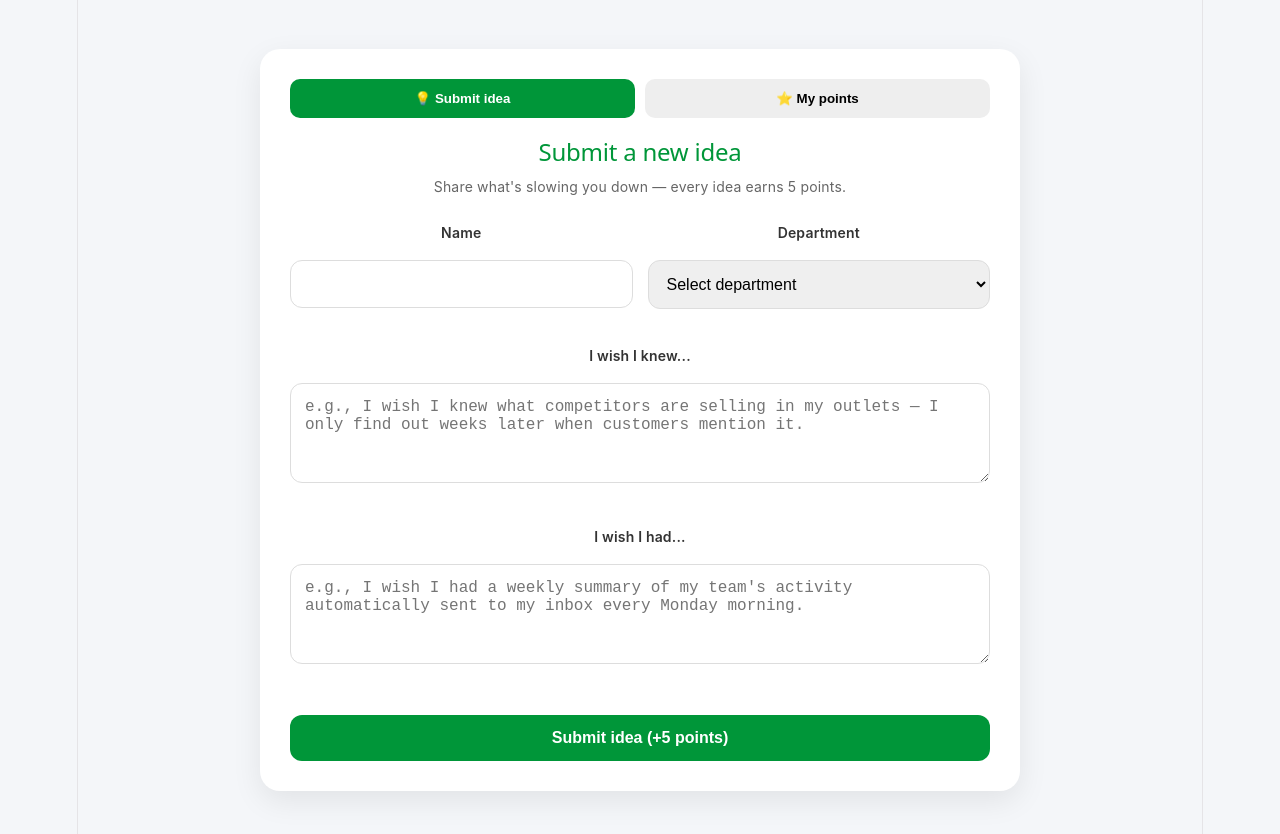
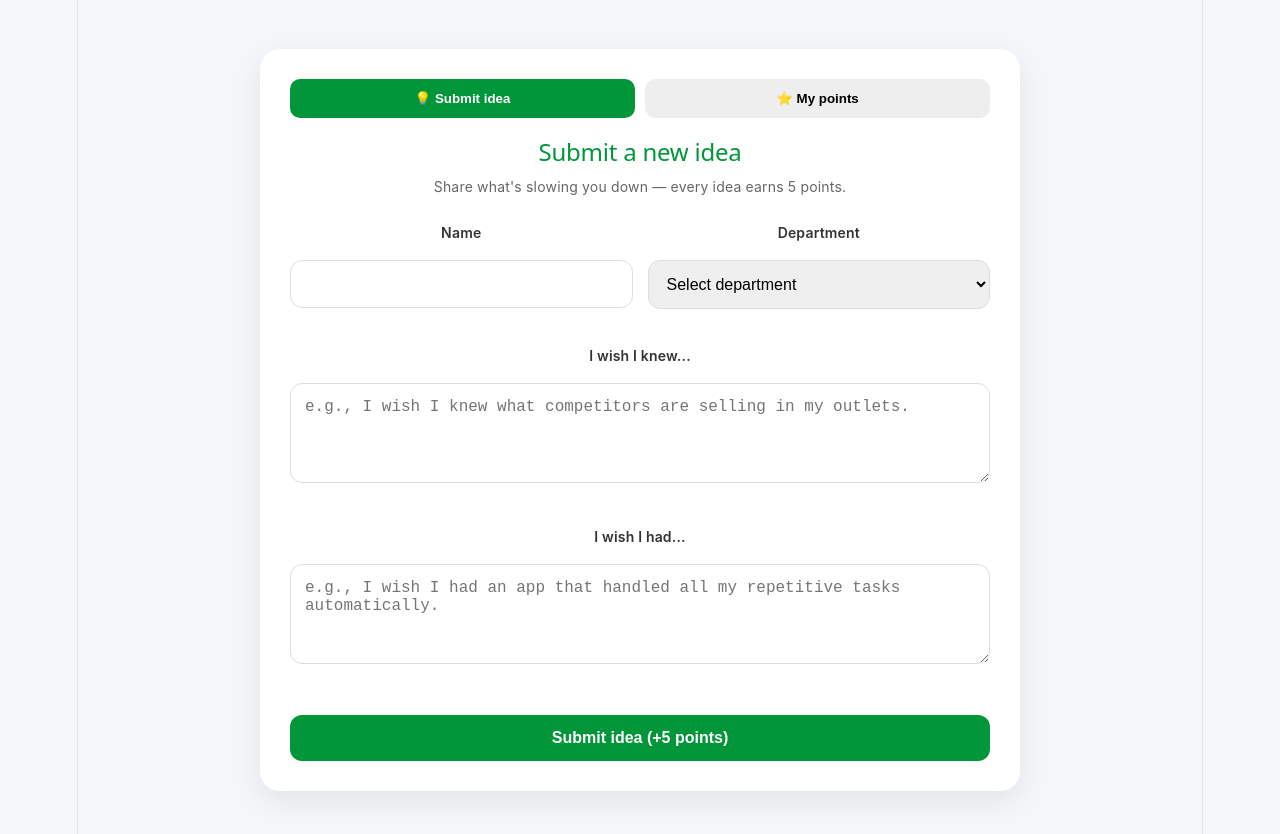
Before and after one commit to surapheil/wish_list_app, a React (Vite) app: page / in a window 1280 px wide. Shown: the top 834 px of the page. Built offline with nearby package versions, Linux system fonts and the light colour scheme.

Commit message:
changed the placeholders in the inputs

```diff
--- a/src/components/SubmitForm.jsx
+++ b/src/components/SubmitForm.jsx
@@ -70,7 +70,7 @@ function SubmitForm() {
             value={wishKnew}
             onChange={(e) => setWishKnew(e.target.value)}
             rows="3"
-            placeholder="e.g., I wish I knew what competitors are selling in my outlets — I only find out weeks later when customers mention it."
+            placeholder="e.g., I wish I knew what competitors are selling in my outlets."
           />
         </div>
 
@@ -81,7 +81,7 @@ function SubmitForm() {
             value={wishHad}
             onChange={(e) => setWishHad(e.target.value)}
             rows="3"
-            placeholder="e.g., I wish I had a weekly summary of my team's activity automatically sent to my inbox every Monday morning."
+            placeholder="e.g., I wish I had an app that handled all my repetitive tasks automatically."
           />
         </div>
 
```
